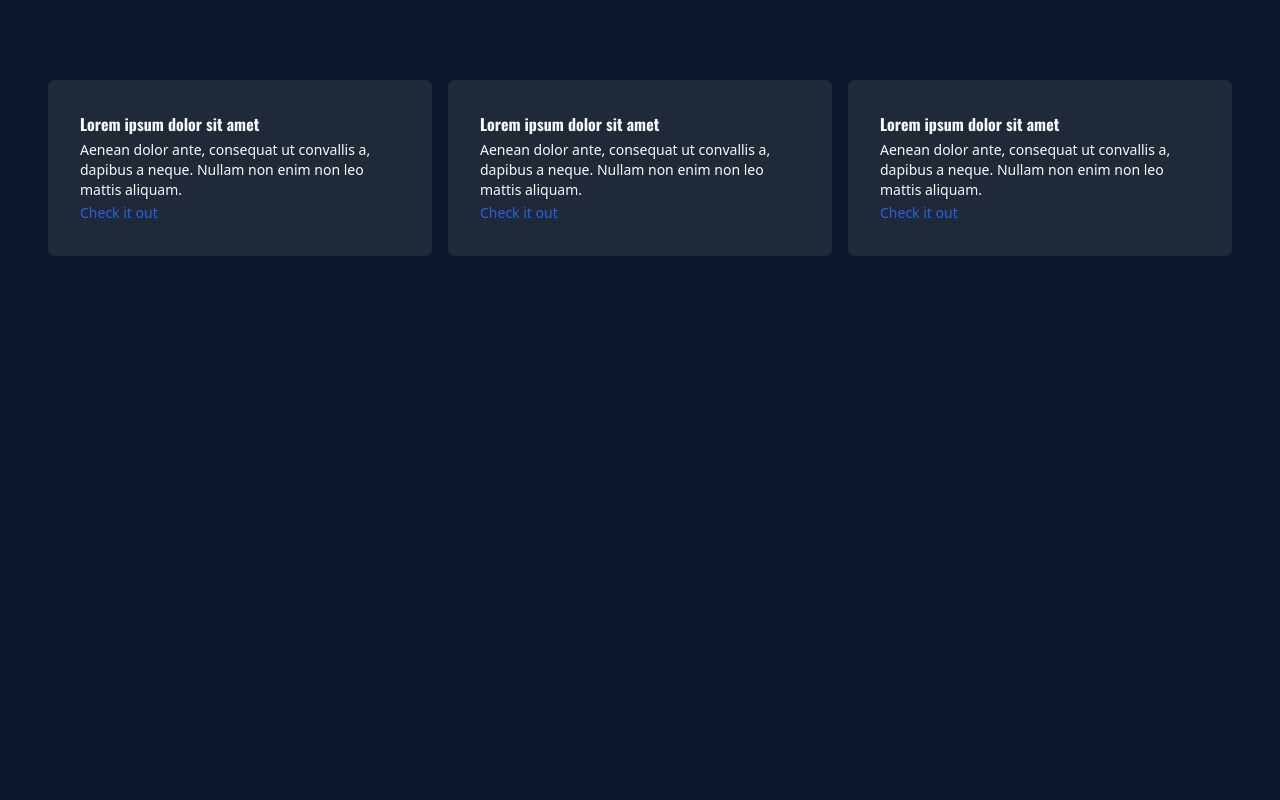
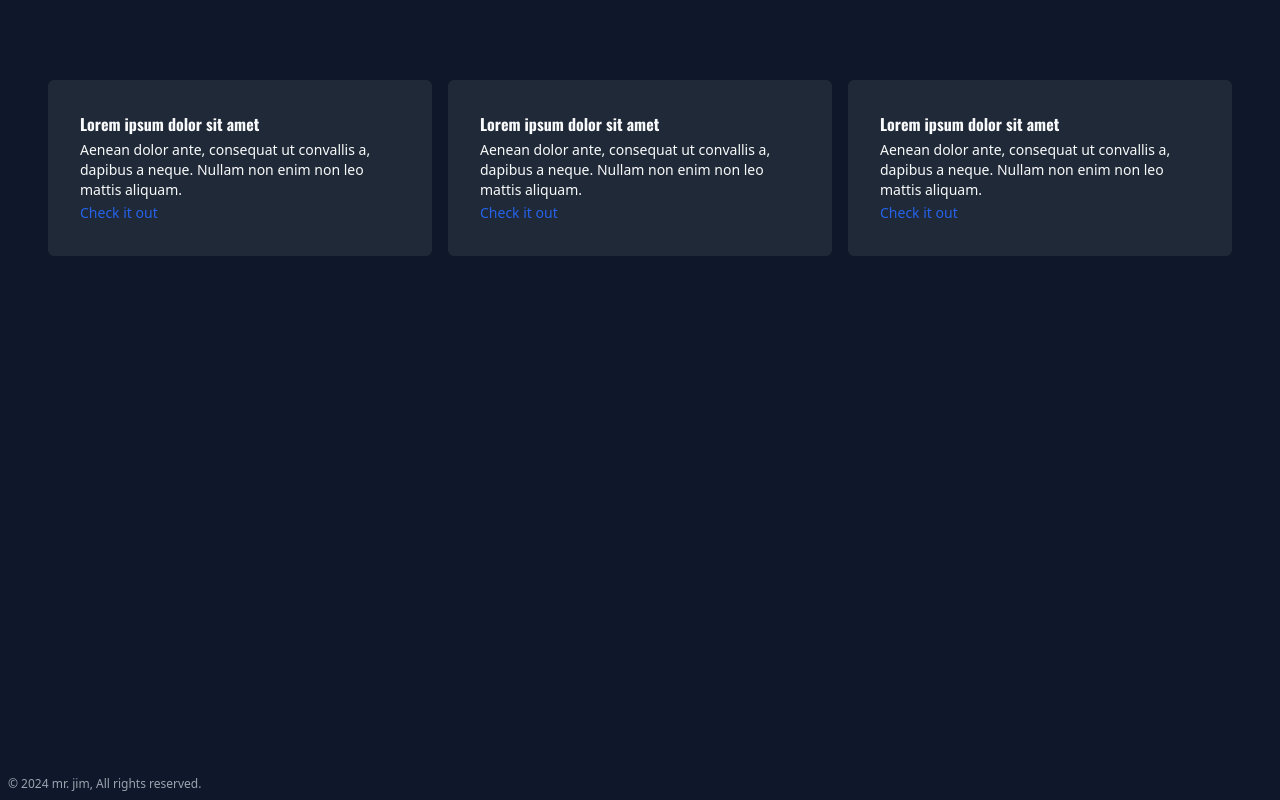
Before and after one commit to ibayjimwell/Mr.Jim, a React (Vite) app in the folder mr.jim/: page / in a window 1280 px wide. Shown: the part 364-1164 px from the top of the page. Before the commit the page ends 972 px from the top, so only its background shows below. Built offline with nearby package versions, Linux system fonts and the light colour scheme.

Commit message:
Add a Footer

```diff
--- a/mr.jim/src/App.jsx
+++ b/mr.jim/src/App.jsx
@@ -1,6 +1,7 @@
 import NavBar from "./components/NavBar";
 import Intro from "./components/Intro";
 import Cards from "./components/Cards";
+import Footer from "./components/Footer";
 
 function App() {
   return (
@@ -10,6 +11,8 @@ function App() {
         <Intro></Intro>
         <div className='py-10 md:py-20'></div>
         <Cards></Cards>
+        <div className='py-10 md:py-20'></div>
+        <Footer></Footer>
       </main>
     </>
   );
--- /dev/null
+++ b/mr.jim/src/components/Footer.jsx
@@ -0,0 +1,29 @@
+function Footer() {
+  return (
+    <>
+      <footer id='footer'>
+        <div className='
+
+        flex
+        items-center
+
+        '>
+
+          <p className='
+
+          font-text
+          text-xs
+          text-gray-400
+          p-2
+
+          '>
+            © 2024 mr. jim, All rights reserved.
+          </p>
+
+        </div>
+      </footer>
+    </>
+  )
+}
+
+export default Footer
```
Also changed, not shown: mr.jim/package.json (+6 -1 lines), mr.jim/src/main.jsx (line endings or trailing spaces).
